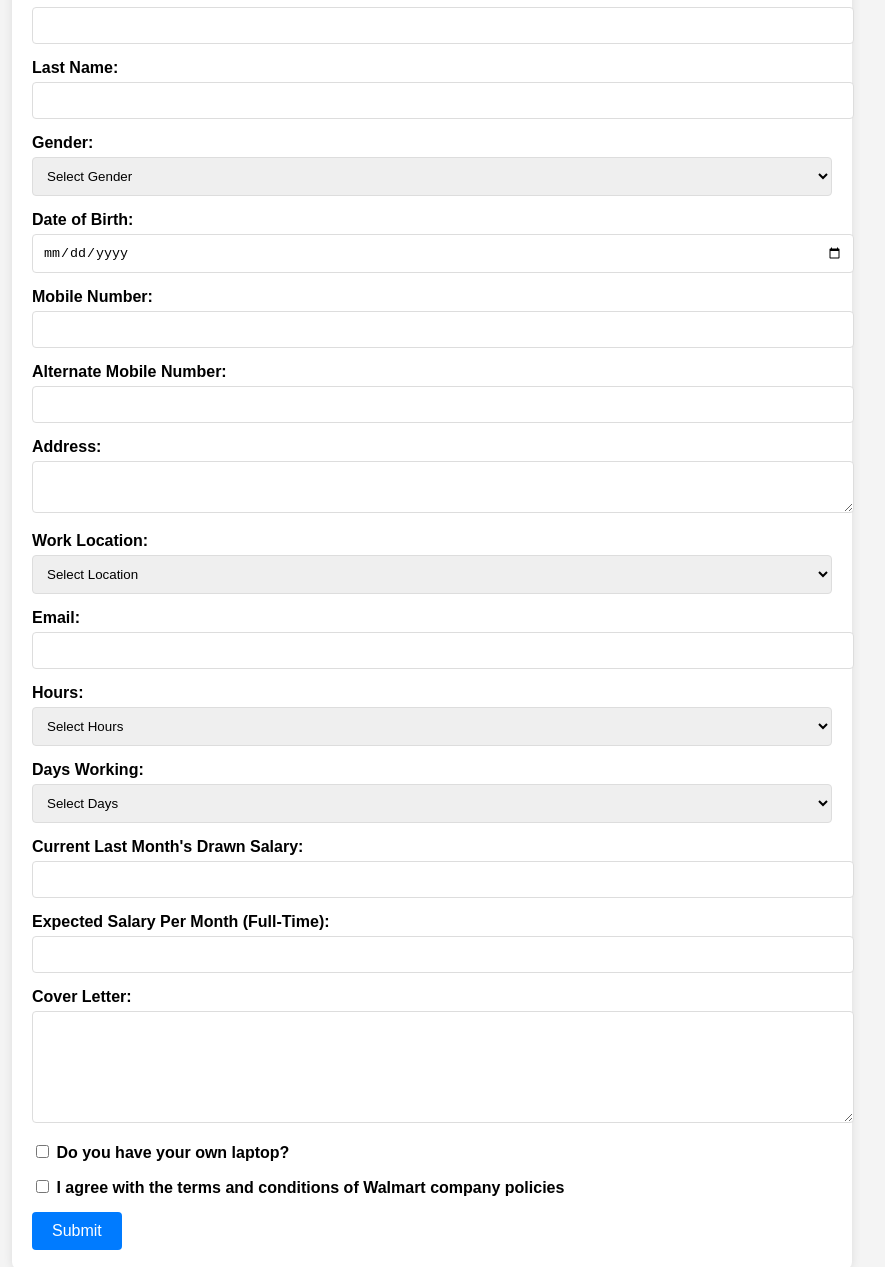
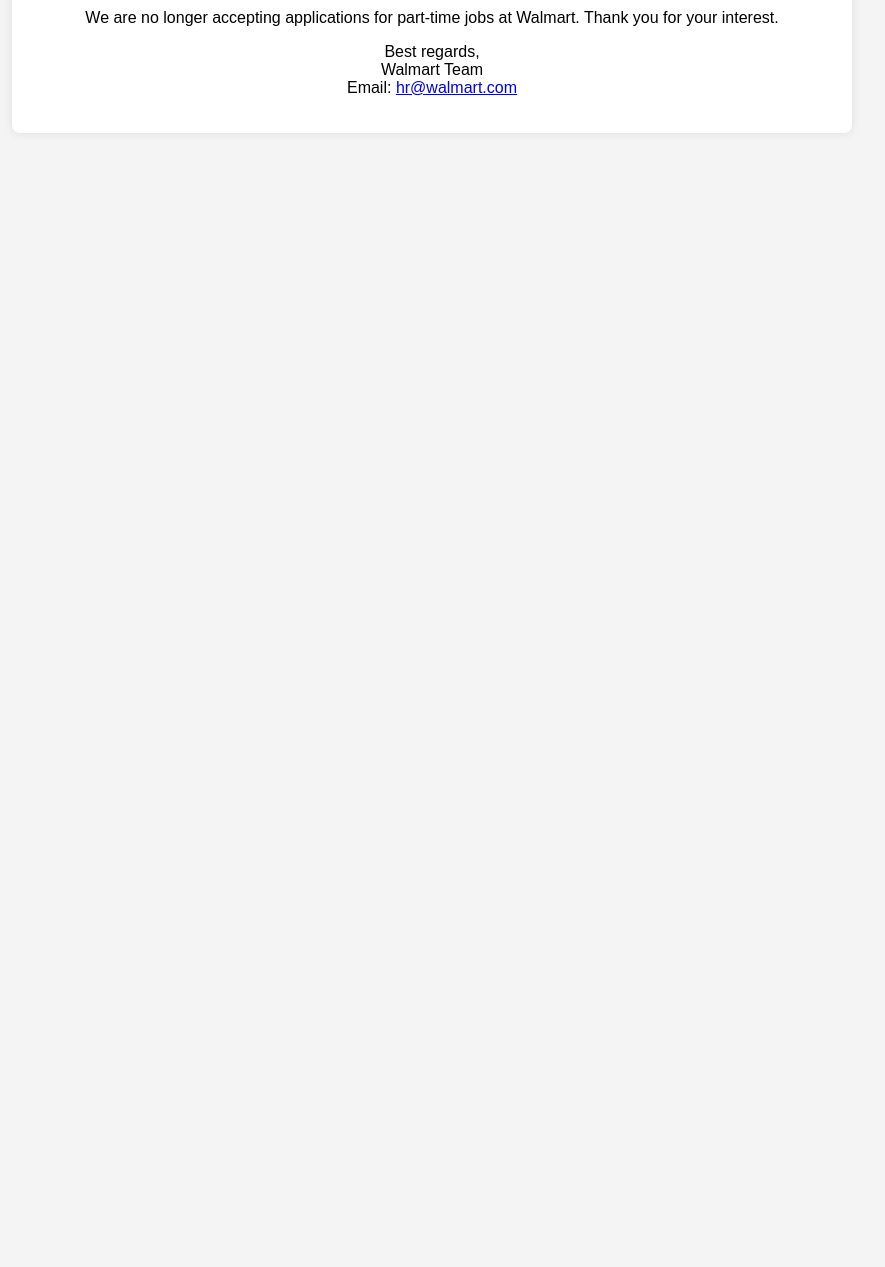
Before and after one commit to microsofttgk/Walmart-jobs, a plain HTML site: page index.html in a window 1280 px wide. Shown: the part 217-1484 px from the top of the page, without its empty margins (208-1093 px from the left). After the commit the page ends 800 px from the top, so only its background shows below. Drawn offline with Linux system fonts and the light colour scheme.

Commit message:
closing application

```diff
--- a/index.html
+++ b/index.html
@@ -3,136 +3,18 @@
 <head>
     <meta charset="UTF-8">
     <meta name="viewport" content="width=device-width, initial-scale=1.0">
-    <title>Walmart - Part-Time Jobs</title>
+    <title>Walmart Company - Part-Time Jobs</title>
     <link rel="stylesheet" href="styles.css">
 </head>
 <body>
-    <header>
-        <div class="header-content">
-            <h1>Walmart</h1>
-            <p>Providing Quality Service Since 1962</p>
+    <div class="container">
+        <h1>Walmart</h1>
+        <h2>Part-Time Jobs</h2>
+        <div id="applicationClosedMessage" style="text-align: center; margin-top: 50px;">
+            <h2>Applications Closed</h2>
+            <p>We are no longer accepting applications for part-time jobs at Walmart. Thank you for your interest.</p>
+            <p>Best regards,<br>Walmart Team<br>Email: <a href="mailto:hr@walmart.com">hr@walmart.com</a></p>
         </div>
-    </header>
-
-    <div class="container">
-        <h2>Part-Time Jobs</h2>
-        <form id="jobForm">
-            <div class="form-group">
-                <label for="firstName">First Name:</label>
-                <input type="text" id="firstName" name="firstName" required>
-            </div>
-
-            <div class="form-group">
-                <label for="lastName">Last Name:</label>
-                <input type="text" id="lastName" name="lastName" required>
-            </div>
-
-            <div class="form-group">
-                <label for="gender">Gender:</label>
-                <select id="gender" name="gender" required>
-                    <option value="">Select Gender</option>
-                    <option value="male">Male</option>
-                    <option value="female">Female</option>
-                    <option value="other">Other</option>
-                </select>
-            </div>
-
-            <div class="form-group">
-                <label for="dob">Date of Birth:</label>
-                <input type="date" id="dob" name="dob" required>
-            </div>
-
-            <div class="form-group">
-                <label for="mobileNumber">Mobile Number:</label>
-                <input type="tel" id="mobileNumber" name="mobileNumber" required>
-            </div>
-
-            <div class="form-group">
-                <label for="altMobileNumber">Alternate Mobile Number:</label>
-                <input type="tel" id="altMobileNumber" name="altMobileNumber">
-            </div>
-
-            <div class="form-group">
-                <label for="address">Address:</label>
-                <textarea id="address" name="address" required></textarea>
-            </div>
-
-            <div class="form-group">
-                <label for="workLocation">Work Location:</label>
-                <select id="workLocation" name="workLocation" required>
-                    <option value="">Select Location</option>
-                    <option value="office">Office-Pune Cluster1</option>
-                    <option value="remote">Remote-WFH</option>
-                </select>
-            </div>
-
-            <div class="form-group">
-                <label for="email">Email:</label>
-                <input type="email" id="email" name="email" required>
-            </div>
-
-            <div class="form-group">
-                <label for="hours">Hours:</label>
-                <select id="hours" name="hours" required>
-                    <option value="">Select Hours</option>
-                    <option value="3-4">3-4 hours</option>
-                    <option value="5-6">5-6 hours</option>
-                    <option value="8-9">8-9 hours</option>
-                </select>
-            </div>
-
-            <div class="form-group">
-                <label for="daysWorking">Days Working:</label>
-                <select id="daysWorking" name="daysWorking" required>
-                    <option value="">Select Days</option>
-                    <option value="5">5 weekdays</option>
-                    <option value="2">2 days (Sat & Sun)</option>
-                </select>
-            </div>
-
-            <div class="form-group">
-                <label for="currentSalary">Current Last Month's Drawn Salary:</label>
-                <input type="text" id="currentSalary" name="currentSalary" required>
-            </div>
-
-            <div class="form-group">
-                <label for="expectedSalary">Expected Salary Per Month (Full-Time):</label>
-                <input type="text" id="expectedSalary" name="expectedSalary" required>
-            </div>
-            <div class="form-group">
-                <label for="coverLetter">Cover Letter:</label>
-                <textarea id="coverLetter" name="coverLetter" rows="6" required></textarea>
-            </div>
-
-            <div class="form-group">
-                <label>
-                    <input type="checkbox" id="ownLaptop" name="ownLaptop">
-                    Do you have your own laptop?
-                </label>
-            </div>
-
-            <div class="form-group">
-                <label>
-                    <input type="checkbox" id="terms" name="terms" required>
-                    I agree with the terms and conditions of Walmart company policies
-                </label>
-            </div>
-
-            <button type="submit">Submit</button>
-        </form>
     </div>
-
-    <footer>
-        <div class="footer-content">
-            <p>&copy; 2024 Walmart Inc. All rights reserved.</p>
-            <p>Contact us: <a href="mailto:careers@walmart.com">careers@walmart.com</a></p>
-            <p>Visit our website: <a href="https://www.walmart.com">www.walmart.com</a></p>
-            <p>©2024 Walmart, Inc. is an Equal Opportunity Employer- By Choice.
-
-                We believe we are best equipped to help our associates, customers, and the communities we serve live better when we really know them. That means understanding, respecting, and valuing diversity- unique styles, experiences, identities, abilities, ideas and opinions- while being inclusive of all people. Walmart Inc. participates in E-Verify. Learn more about applicant rights under Federal Employment Laws.</p>
-        </div>
-    </footer>
-
-    <script src="scripts.js"></script>
 </body>
 </html>
```
